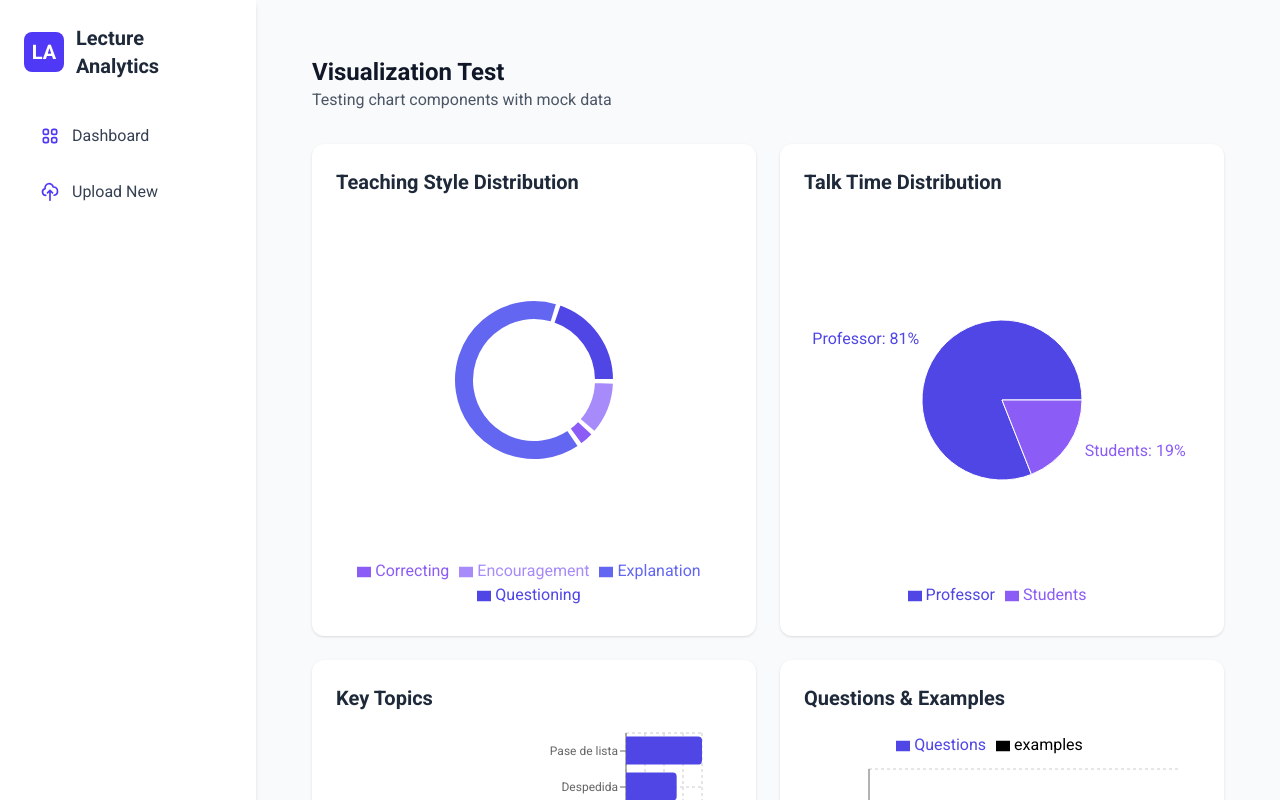
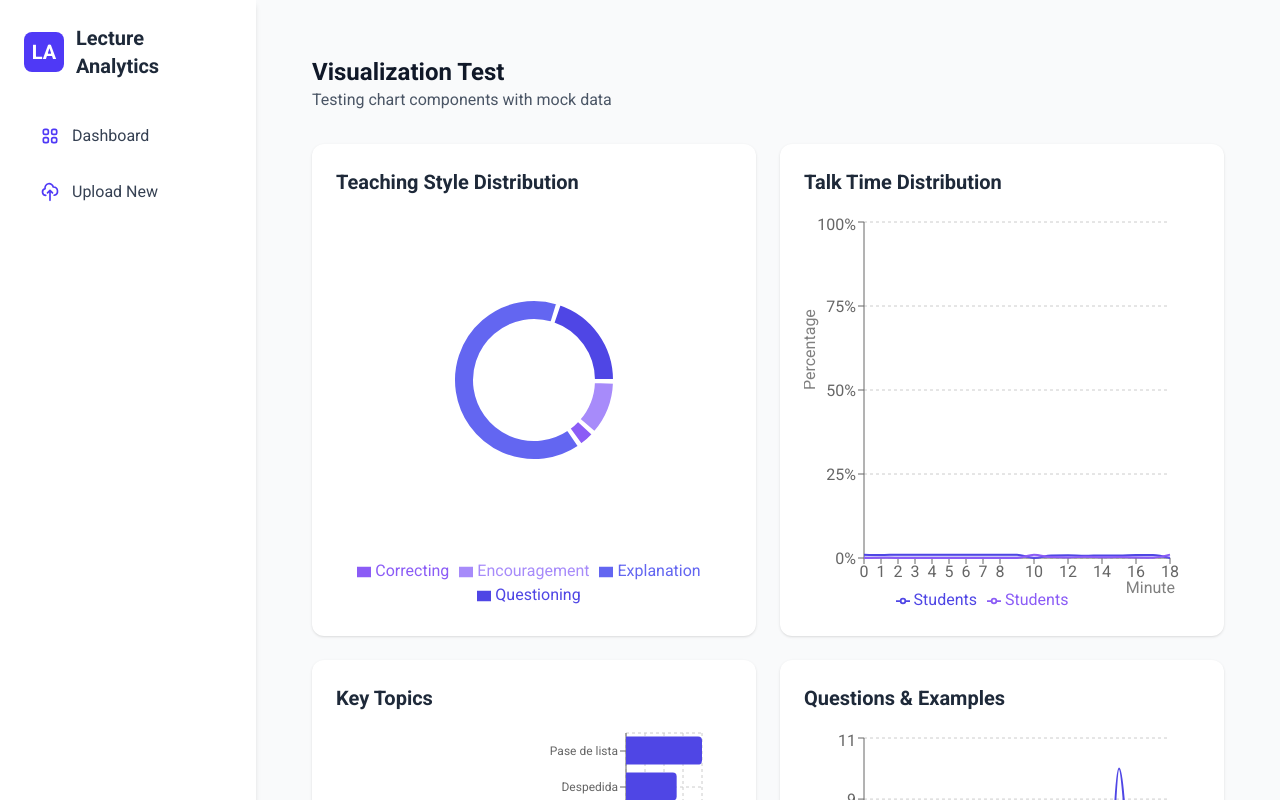
Before and after one commit to Afroefras/education-ai-analytics, a React (Vite) app in the folder frontend/: page /visualization-test in a window 1280 px wide. Shown: the top 800 px of the page. Built offline with nearby package versions, Linux system fonts and the light colour scheme.

Commit message:
Data shows

```diff
--- a/frontend/src/components/Charts/QuestionsExamplesChart.jsx
+++ b/frontend/src/components/Charts/QuestionsExamplesChart.jsx
@@ -1,69 +1,72 @@
-import { BarChart, Bar, XAxis, YAxis, Tooltip, Legend, ResponsiveContainer, CartesianGrid } from 'recharts';
+import { LineChart, Line, XAxis, YAxis, Tooltip, Legend, ResponsiveContainer, CartesianGrid } from 'recharts';
 
 const QuestionsExamplesChart = ({ data = [] }) => {
   if (!data || data.length === 0) {
     return <p className="text-gray-500">No questions and examples data available</p>;
   }
 
-  // Prepare data - ensure we have the expected structure
-  const chartData = Array.isArray(data)
-    ? data
-    : [];
+  // Color palette
+  const colors = {
+    professor: '#4f46e5', // indigo-600
+    student: '#8b5cf6'   // purple-500
+  };
 
-  // Blue and purple color palette
-  const colors = {
-    'Professor': '#4f46e5', // indigo-600
-    'Students': '#6366f1',  // indigo-500
-    'Examples': '#8b5cf6'   // purple-500
-  };
+  // Calculate the maximum value for the Y-axis
+  const maxValue = Math.max(
+    ...data.map(item => Math.max(
+      item.professor_questions || 0,
+      item.student_questions || 0
+    ))
+  ) + 1; // Add 1 for better visualization
 
   return (
     <div className="h-full">
       <ResponsiveContainer width="100%" height="100%">
-        <BarChart
-          data={chartData}
-          margin={{ top: 5, right: 20, left: 5, bottom: 5 }}
+        <LineChart
+          data={data}
+          margin={{ top: 10, right: 30, left: 0, bottom: 0 }}
         >
           <CartesianGrid strokeDasharray="3 3" vertical={false} />
           <XAxis
-            dataKey="name"
-            tick={{ fontSize: 12 }}
+            dataKey="minute"
+            label={{ value: 'Minute', position: 'insideBottomRight', offset: -5 }}
           />
           <YAxis
-            domain={[0, dataMax => Math.ceil(dataMax * 1.1)]}
-            tick={{ fontSize: 12 }}
+            domain={[0, maxValue]}
+            label={{ value: 'Count', angle: -90, position: 'insideLeft' }}
           />
           <Tooltip
+            labelFormatter={(label) => `Minute ${label}`}
             contentStyle={{
               backgroundColor: 'white',
               border: '1px solid #e2e8f0',
               borderRadius: '0.5rem',
               padding: '0.5rem',
               fontSize: '0.875rem',
-              boxShadow: '0 4px 6px -1px rgba(0, 0, 0, 0.1), 0 2px 4px -1px rgba(0, 0, 0, 0.06)'
+              boxShadow: '0 2px 4px rgba(0,0,0,0.1)'
             }}
           />
-          <Legend
-            verticalAlign="top"
-            height={36}
+          <Legend />
+          <Line
+            type="monotone"
+            dataKey="professor_questions"
+            name="Professor Questions"
+            stroke={colors.professor}
+            strokeWidth={2}
+            dot={false}
+            activeDot={{ r: 4 }}
           />
-          <Bar
-            dataKey="questions"
-            name="Questions"
-            fill={colors.Professor}
-            radius={[4, 4, 0, 0]}
-            animationBegin={200}
-            animationDuration={1500}
+          <Line
+            type="monotone"
+            dataKey="student_questions"
+            name="Student Questions"
+            stroke={colors.student}
+            strokeWidth={2}
+            strokeDasharray="5 5"
+            dot={false}
+            activeDot={{ r: 4 }}
           />
-          <Bar
-            dataKey="examples"
-            fill={colors.examples}
-            name="examples"
-            radius={[4, 4, 0, 0]}
-            animationBegin={300}
-            animationDuration={1500}
-          />
-        </BarChart>
+        </LineChart>
       </ResponsiveContainer>
     </div>
   );
--- a/frontend/src/components/Charts/TalkTimeChart.jsx
+++ b/frontend/src/components/Charts/TalkTimeChart.jsx
@@ -1,47 +1,79 @@
-import { PieChart, Pie, Cell, Tooltip, ResponsiveContainer, Legend } from 'recharts';
+import { AreaChart, Area, XAxis, YAxis, CartesianGrid, Tooltip, ResponsiveContainer, Legend } from 'recharts';
 
 const TalkTimeChart = ({ data = [] }) => {
   if (!data || data.length === 0) {
     return <p className="text-gray-500">No talk time data available</p>;
   }
 
-  // Blue and purple color palette
+  // Color palette
   const colors = {
-    'Professor': '#4f46e5', // indigo-600
-    'Students': '#8b5cf6'   // purple-500
+    professor: '#4f46e5', // indigo-600
+    student: '#8b5cf6'   // purple-500
   };
+
+  // Calculate the maximum value for the Y-axis
+  const maxValue = Math.max(
+    ...data.map(item => Math.max(
+      item.professor_percentage * 100 || 0,
+      item.student_percentage * 100 || 0
+    ))
+  );
 
   return (
     <div className="h-full">
       <ResponsiveContainer width="100%" height="100%">
-        <PieChart>
-          <Pie
-            data={data}
-            cx="50%"
-            cy="50%"
-            labelLine={false}
-            outerRadius={80}
-            fill="#8884d8"
-            dataKey="value"
-            label={({ name, percent }) => `${name}: ${(percent * 100).toFixed(0)}%`}
-          >
-            {data.map((entry, index) => (
-              <Cell key={`cell-${index}`} fill={colors[entry.name] || '#8884d8'} />
-            ))}
-          </Pie>
+        <AreaChart
+          data={data}
+          margin={{ top: 10, right: 30, left: 0, bottom: 0 }}
+        >
+          <CartesianGrid strokeDasharray="3 3" vertical={false} />
+          <XAxis
+            dataKey="minute"
+            label={{ value: 'Minute', position: 'insideBottomRight', offset: -5 }}
+          />
+          <YAxis
+            domain={[0, 100]}
+            tickFormatter={(value) => `${value}%`}
+            label={{ value: 'Percentage', angle: -90, position: 'insideLeft' }}
+          />
           <Tooltip
-            formatter={(value) => [`${value}%`, 'Percentage']}
+            formatter={(value, name) => [`${Math.round(value)}%`, name === 'professor_percentage' ? 'Professor' : 'Students']}
+            labelFormatter={(label) => `Minute ${label}`}
             contentStyle={{
               backgroundColor: 'white',
               border: '1px solid #e2e8f0',
               borderRadius: '0.5rem',
               padding: '0.5rem',
               fontSize: '0.875rem',
-              boxShadow: '0 4px 6px -1px rgba(0, 0, 0, 0.1), 0 2px 4px -1px rgba(0, 0, 0, 0.06)'
+              boxShadow: '0 2px 4px rgba(0,0,0,0.1)'
             }}
           />
-          <Legend />
-        </PieChart>
+          <Legend
+            formatter={(value) => value === 'professor_percentage' ? 'Professor' : 'Students'}
+          />
+          <Area
+            type="monotone"
+            dataKey="professor_percentage"
+            stroke={colors.professor}
+            fill={colors.professor}
+            fillOpacity={0.3}
+            name="Professor"
+            unit="%"
+            strokeWidth={2}
+            dot={false}
+          />
+          <Area
+            type="monotone"
+            dataKey="student_percentage"
+            stroke={colors.student}
+            fill={colors.student}
+            fillOpacity={0.3}
+            name="Students"
+            unit="%"
+            strokeWidth={2}
+            dot={false}
+          />
+        </AreaChart>
       </ResponsiveContainer>
     </div>
   );
--- a/frontend/src/pages/VisualizationTest.jsx
+++ b/frontend/src/pages/VisualizationTest.jsx
@@ -6,56 +6,23 @@ import TalkTimeChart from '../components/Charts/TalkTimeChart';
 import mockData from '../services/mockData.json';
 
 // Transform teaching_style data for the pie chart
-const teachingStyleData = mockData.teaching_style ? [
-  { name: 'Questioning', value: mockData.teaching_style.questioning * 100 },
-  { name: 'Explanation', value: mockData.teaching_style.explanation * 100 },
-  { name: 'Correcting', value: mockData.teaching_style.correcting * 100 },
-  { name: 'Encouragement', value: mockData.teaching_style.encouraging * 100 }
-] : [];
+const teachingStyleData = mockData.teaching_style
+  ? [
+      { name: 'Questioning', value: mockData.teaching_style.questioning * 100 },
+      { name: 'Explanation', value: mockData.teaching_style.explanation * 100 },
+      { name: 'Correcting', value: mockData.teaching_style.correcting * 100 },
+      { name: 'Encouragement', value: mockData.teaching_style.encouraging * 100 }
+    ].filter(item => item.value > 0)
+  : [];
 
-// Calculate talk time percentages from the data
-const calculateTalkTimePercentages = () => {
-  if (!mockData.talk_time || mockData.talk_time.length === 0) {
-    return { professor: 0, students: 0 };
-  }
-
-  const totalMinutes = mockData.talk_time.length;
-  const professorTime = mockData.talk_time.reduce((sum, minute) => sum + minute.professor_percentage, 0);
-  const studentTime = mockData.talk_time.reduce((sum, minute) => sum + minute.student_percentage, 0);
-
-  return {
-    professor: Math.round((professorTime / totalMinutes) * 100),
-    students: Math.round((studentTime / totalMinutes) * 100)
-  };
-};
-
-const talkTimePercentages = calculateTalkTimePercentages();
-const talkTimeData = [
-  { name: 'Professor', value: talkTimePercentages.professor },
-  { name: 'Students', value: talkTimePercentages.students }
-];
+// Use the talk_time data directly for the area chart
+const talkTimeData = mockData.talk_time || [];
 
 // Use the top_concepts directly from mockData
 const topicsData = mockData.top_concepts || [];
 
-// Transform questions_examples data for the bar chart
-const questionsExamplesData = mockData.questions_examples && mockData.questions_examples.length > 0
-  ? [
-      {
-        name: 'Professor',
-        questions: mockData.questions_examples[0].professor_questions || 0,
-        examples: mockData.questions_examples[0].examples || 0
-      },
-      {
-        name: 'Students',
-        questions: mockData.questions_examples[0].student_questions || 0,
-        examples: 0 // Not available in the data
-      }
-    ]
-  : [
-      { name: 'Professor', questions: 0, examples: 0 },
-      { name: 'Students', questions: 0, examples: 0 }
-    ];
+// Use the questions_examples data directly for the line chart
+const questionsExamplesData = mockData.questions_examples || [];
 
 // Golden ratio for chart proportions (1:1.618)
 const CHART_HEIGHT = 400;
```
